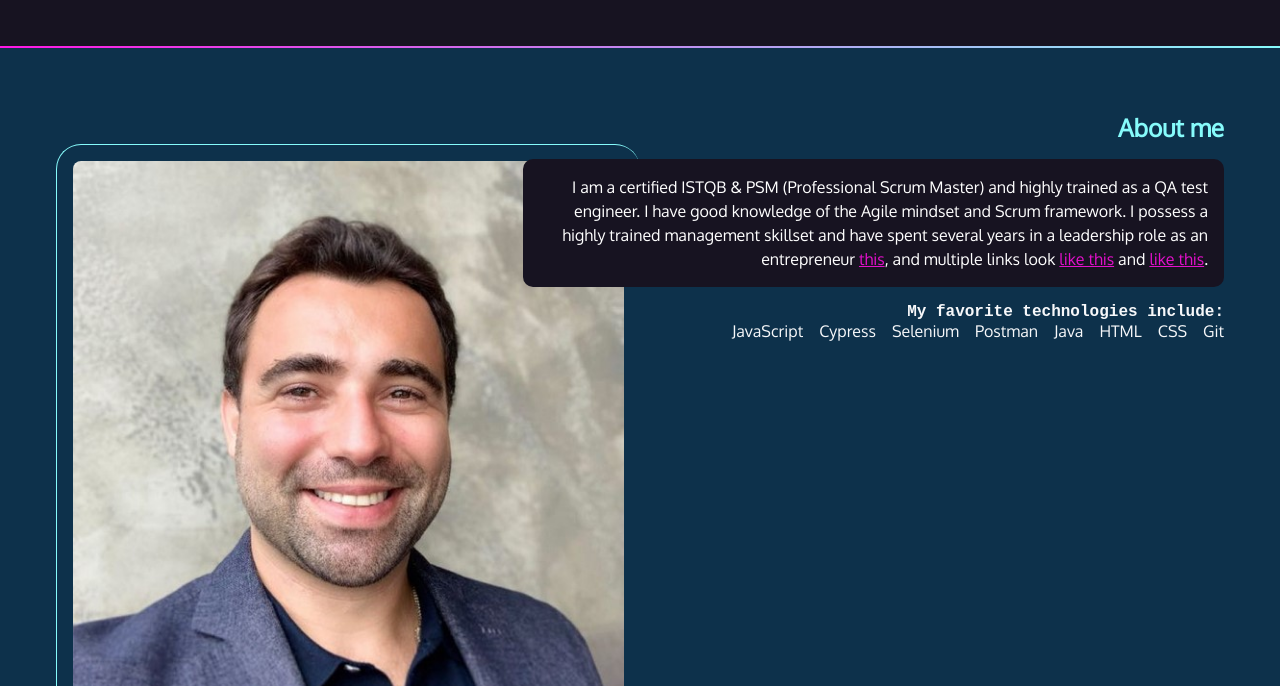
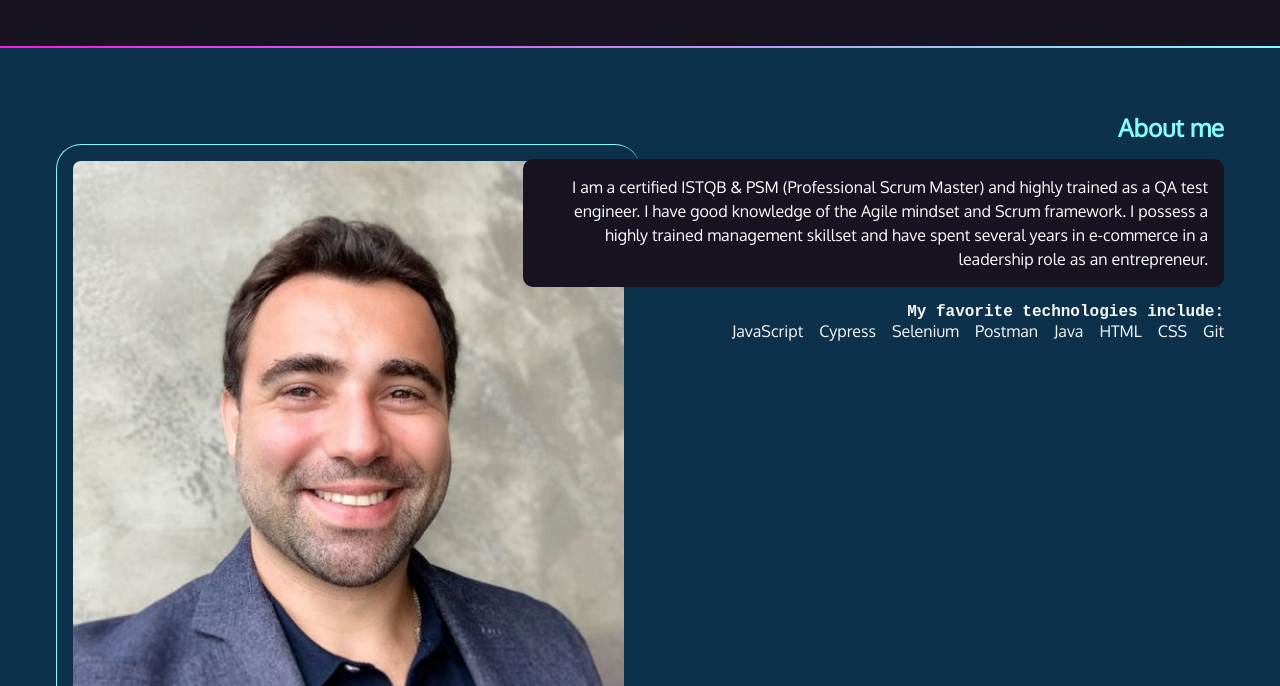
Before and after one commit to ayhanmetin/css-workshop-frontendmasters, a plain HTML site: page about.html in a window 1280 px wide. Shown: the part 114-800 px from the top of the page. Drawn offline with Linux system fonts and the light colour scheme; a web font is replaced by a local one.

Commit message:
Update about.html

```diff
--- a/about.html
+++ b/about.html
@@ -51,11 +51,7 @@
           <div class="text">
             <h3>About me</h3>
             <p class="blackbox">
-                I am a certified ISTQB & PSM (Professional Scrum Master) and highly trained as a QA test engineer. I have good knowledge of the Agile mindset and Scrum framework. I possess a highly trained management skillset and have spent several years in a leadership role as an entrepreneur
-              <a href="https://frontendmasters.github.io/grid-flexbox-v2/"
-                >this</a
-              >, and multiple links look <a href="#">like this</a> and
-                <a href="#">like this</a>.
+                I am a certified ISTQB & PSM (Professional Scrum Master) and highly trained as a QA test engineer. I have good knowledge of the Agile mindset and Scrum framework. I possess a highly trained management skillset and have spent several years in e-commerce in a leadership role as an entrepreneur.
                 </p>
                 <h4>My favorite technologies include:</h4>
                 <ul>
```
